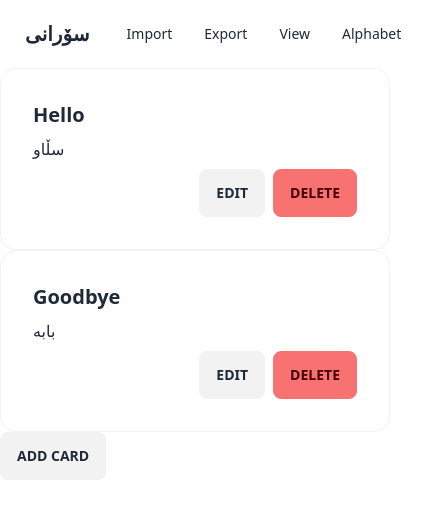
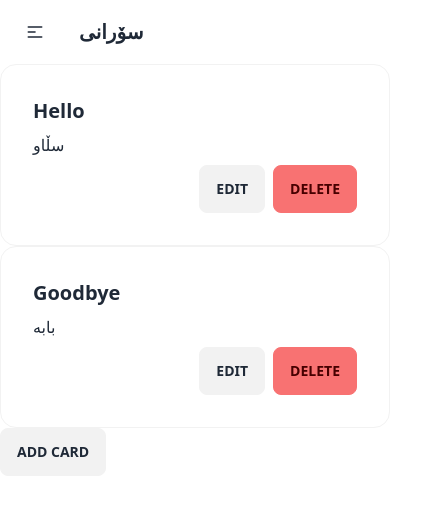
Before and after one commit to imyp/sorani-cards, a React (Vite) app: page / in a window 390 px wide. Shown: the top 518 px of the page, 421 px wide, since content can reach past the window. Built offline with nearby package versions, Linux system fonts and the light colour scheme.

Commit message:
Add responsive navbar

```diff
--- a/src/App.tsx
+++ b/src/App.tsx
@@ -47,10 +47,21 @@
 function NavBar({ children, name }: PropsWithChildren<NavBarProps>) {
   return (
     <div className="navbar bg-base-100">
-      <div className="flex-1">
+      <div className="navbar-start">
+        <div className="dropdown">
+          <label tabIndex={0} className="btn btn-ghost lg:hidden">
+            <svg xmlns="http://www.w3.org/2000/svg" className="h-5 w-5" fill="none" viewBox="0 0 24 24" stroke="currentColor"><path strokeLinecap="round" strokeLinejoin="round" strokeWidth="2" d="M4 6h16M4 12h8m-8 6h16" /></svg>
+          </label>
+          <ul tabIndex={0} className="menu menu-sm dropdown-content mt-3 z-[1] p-2 shadow bg-base-100 rounded-box w-52">
+            {children &&
+              (children as ReactNode[]).map((child, i) => (
+                <li key={i}>{child}</li>
+              ))}
+          </ul>
+        </div>
         <a className="btn btn-ghost normal-case text-xl">{name}</a>
       </div>
-      <div className="flex-none">
+      <div className="navbar-end hidden lg:flex">
         <ul className="menu menu-horizontal px-1">
           {children &&
             (children as ReactNode[]).map((child, i) => (
```
